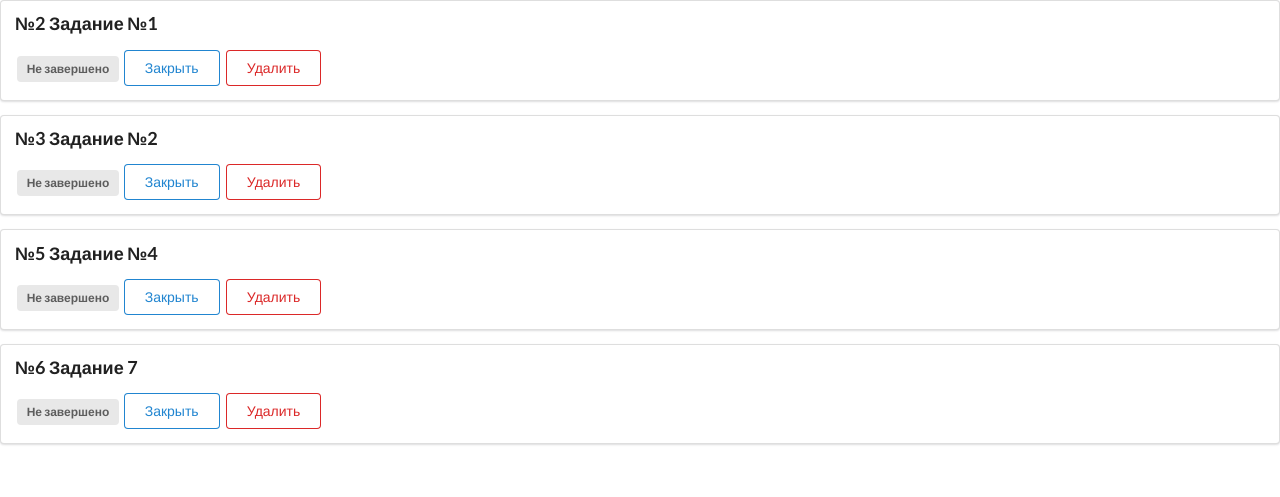
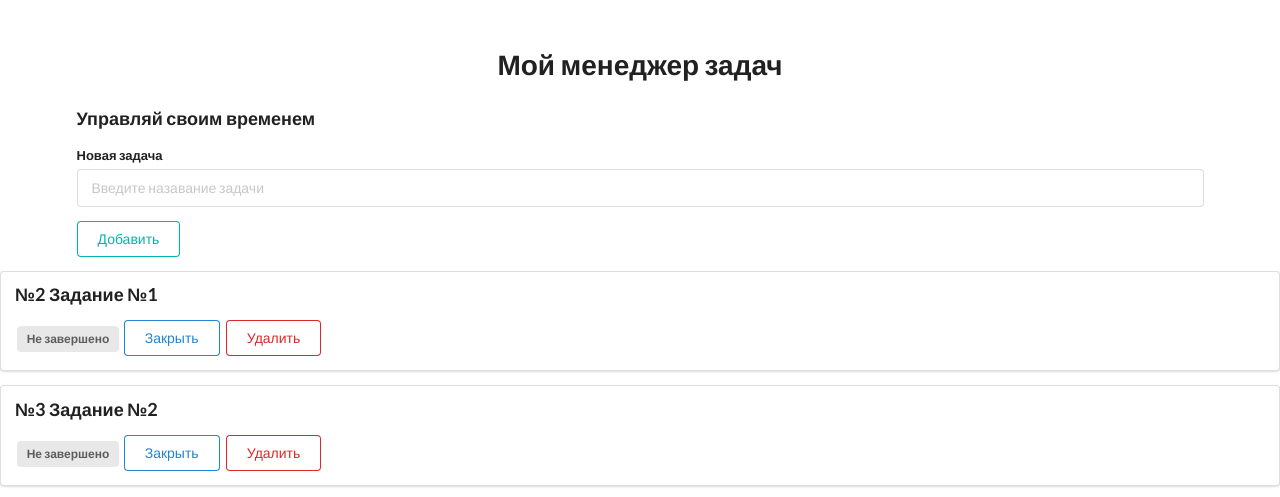
Before and after one commit to niksergs/Django_Project_Time_Manager, a Django app: page / in a window 1280 px wide. Shown: the top 497 px of the page. Before the commit the page ends 445 px from the top, so only its background shows below. Run offline with Django 5.2, Linux system fonts and the light colour scheme; data comes from the database, SQL or seed files in the repository; both versions use the stored data as it was after the commit.

Commit message:
Update: index.html

```diff
--- a/todoapp/todolist/templates/todolist/index.html
+++ b/todoapp/todolist/templates/todolist/index.html
@@ -1,6 +1,20 @@
 {% extends 'todolist/layout.html' %}
 
 {% block content %}
+
+<div style="margin-top: 50px;" class="ui container">
+    <h1 class="ui center aligned header">Мой менеджер задач</h1>
+    <h3 class="test_style">Управляй своим временем</h3>
+    <form class="ui form" action="{% url 'add' %}" method="post">
+        {% csrf_token %}
+        <div class="field">
+            <label>Новая задача</label>
+            <input type="text" name="title" placeholder="Введите назавание задачи"><br>
+        </div>
+        <button class="ui teal basic button" type="submit">Добавить</button>
+    </form>
+</div>
+
 
 {% for todo in todo_list %}
     <div class="ui segment">
--- a/todoapp/todolist/urls.py
+++ b/todoapp/todolist/urls.py
@@ -4,6 +4,6 @@ from . import views
 urlpatterns = [
     path('', views.index, name='index'),
     path('add', views.add, name='add'),
-    path('update/<int:todo_id>', views.update, name='update'),
-    path('delete/<int:todo_id>', views.delete, name='delete'),
+    path('update/<int:todo_id>/', views.update, name='update'),
+    path('delete/<int:todo_id>/', views.delete, name='delete'),
 ]
--- a/todoapp/todolist/views.py
+++ b/todoapp/todolist/views.py
@@ -23,7 +23,7 @@ def add(request):
 
 def update(request, todo_id):
     todo = Todo.objects.get(pk=todo_id)
-    todo.is_complete = todo.is_complete
+    todo.is_complete = not todo.is_complete
     todo.save()
     return redirect('index')
 
```
Also changed, not shown: todoapp/db.sqlite3, 1 other file.
